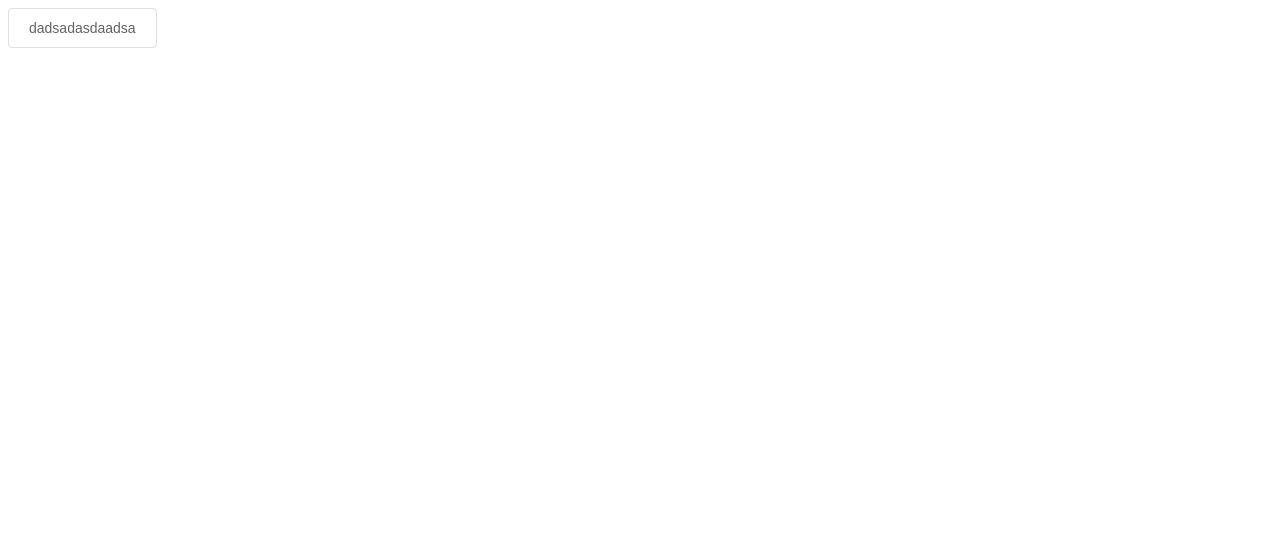
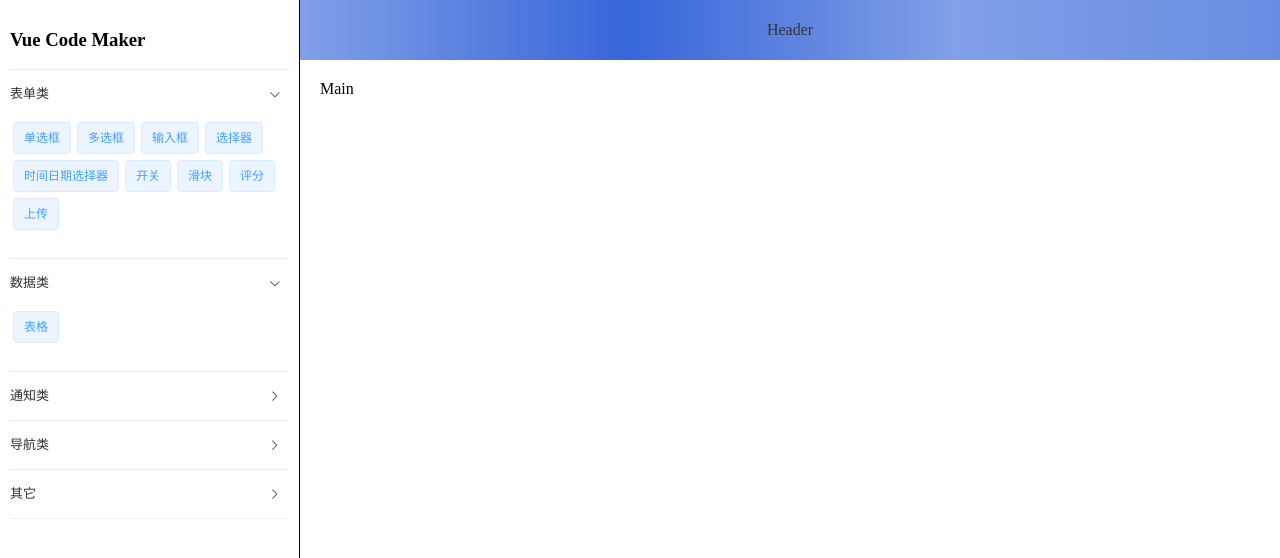
Before and after one commit to taosin/Ker, a Vue app in the folder h5/: page /#/dashboard in a window 1280 px wide. Shown: the top 558 px of the page. Built offline with nearby package versions, Linux system fonts and the light colour scheme.

Commit message:
add sider

```diff
--- a/h5/package.json
+++ b/h5/package.json
@@ -10,6 +10,8 @@
   "dependencies": {
     "core-js": "^2.6.5",
     "element-ui": "^2.12.0",
+    "less": "^3.10.3",
+    "less-loader": "^5.0.0",
     "vue": "^2.6.10",
     "vue-router": "^3.1.3"
   },
--- /dev/null
+++ b/h5/src/components/sider.vue
@@ -0,0 +1,114 @@
+<template>
+  <div class="sider">
+    <el-collapse v-model="activeNames" @change="handleChange">
+      <template v-for="(list,m) of datas">
+        <el-collapse-item :title="list.title" :name="list.name" :key="m">
+          <template v-for="(item,n) of list.children">
+            <el-tag :key="n" style="margin:3px">{{item.title}}</el-tag>
+          </template>
+        </el-collapse-item>
+      </template>
+    </el-collapse>
+  </div>
+</template>
+<script>
+export default {
+  data() {
+    return {
+      activeNames: ["form", "data"],
+      datas: [
+        {
+          title: "表单类",
+          name: "form",
+          children: [
+            {
+              title: "单选框",
+              name: "radio"
+            },
+            {
+              title: "多选框",
+              name: "checkbox"
+            },
+            {
+              title: "输入框",
+              name: "input"
+            },
+            {
+              title: "选择器",
+              name: "select"
+            },
+            {
+              title: "时间日期选择器",
+              name: "datetimepicker"
+            },
+            {
+              title: "开关",
+              name: "switch"
+            },
+            {
+              title: "滑块",
+              name: "slider"
+            },
+            {
+              title: "评分",
+              name: "rate"
+            },
+            {
+              title: "上传",
+              name: "upload"
+            }
+          ]
+        },
+        {
+          title: "数据类",
+          name: "data",
+          children: [
+            {
+              title: "表格",
+              name: "table"
+            }
+          ]
+        },
+        {
+          title: "通知类",
+          name: "notice",
+          children: [
+            {
+              title: "警告",
+              name: "alert"
+            }
+          ]
+        },
+        {
+          title: "导航类",
+          name: "navigation",
+          children: [
+            {
+              title: "导航菜单",
+              name: "menu"
+            }
+          ]
+        },
+        {
+          title: "其它",
+          name: "others",
+          children: [
+            {
+              title: "对话框",
+              name: "dialog"
+            }
+          ]
+        }
+      ]
+    };
+  },
+  methods: {
+    handleChange(val) {
+      console.log(val);
+    }
+  }
+};
+</script>
+
+<style>
+</style>
--- a/h5/src/main.js
+++ b/h5/src/main.js
@@ -4,7 +4,7 @@ import App from './App.vue'
 import router from './router/index.js'
 import ElementUI from 'element-ui';
 import 'element-ui/lib/theme-chalk/index.css';
-
+import './static/common.css'
 Vue.use(ElementUI);
 Vue.config.productionTip = false
 
--- /dev/null
+++ b/h5/src/static/common.css
@@ -0,0 +1,10 @@
+html, body, #app{
+    margin:0;
+    width: 100%;
+    height: 100%;
+}
+
+.index-view{
+    width: 100%;
+    height: 100%;
+}
--- a/h5/src/views/index.vue
+++ b/h5/src/views/index.vue
@@ -1,14 +1,50 @@
 <template>
-  <div>
-      <el-button>dadsadasdaadsa</el-button>
+  <div class="index-view">
+    <el-container>
+      <el-aside width="300px">
+          <h1>Vue Code Maker</h1>
+          <sider></sider>
+      </el-aside>
+      <el-container>
+        <el-header>Header</el-header>
+        <el-main>Main</el-main>
+        <!-- <el-footer>Footer</el-footer> -->
+      </el-container>
+    </el-container>
   </div>
 </template>
 <script>
+import sider from '@/components/sider'
 export default {
-    data(){
-        return {
+  data() {
+    return {};
+  },
+  components:{
+      sider
+  }
+};
+</script>
 
-        }
-    }
+<style lang="less" scoped>
+.el-header,
+.el-footer {
+//   background: rgba(5, 64, 208, .8);
+    background: linear-gradient(to right,rgba(5, 64, 208, .5),rgba(5, 64, 208, .8),rgba(5, 64, 208, .5),rgba(5, 64, 208, .6));
+  color: #333;
+  text-align: center;
+  line-height: 60px;
 }
-</script>
+.el-footer {
+    background: none;
+}
+.el-container {
+  height: 100%;
+  .el-aside{
+      border-right: 1px solid;
+      padding: 10px;
+  }
+  .el-main{
+    //   border: 1px solid;
+  }
+}
+</style>
```
Also changed, not shown: 1 other file (tests, documents, lock files or other folders).
